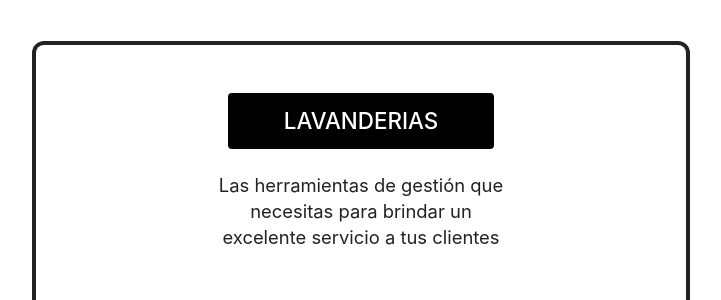
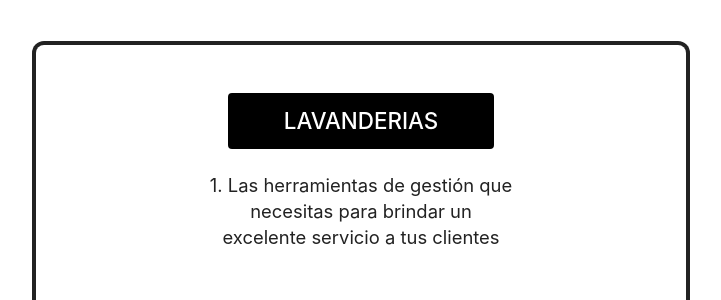
Before and after one commit to isalin1/portal-comercial-frontend, a Vue app: page /auth-presentation in a window 1280 px wide. Shown: the top 300 px of the page, without its empty margins (279-1000 px from the left). Built offline with nearby package versions, Linux system fonts and the light colour scheme; grey boxes are pictures that could not be loaded.

Commit message:
agrege numero al titulo

```diff
--- a/src/modules/auth/views/AuthPresentationView.vue
+++ b/src/modules/auth/views/AuthPresentationView.vue
@@ -2,7 +2,7 @@
   <div class="auth-container">
     <div class="logo-box">LAVANDERIAS</div>
     <p class="description">
-      Las herramientas de gestión que<br />
+      1. Las herramientas de gestión que<br />
       necesitas para brindar un<br />
       excelente servicio a tus clientes
     </p>
```
